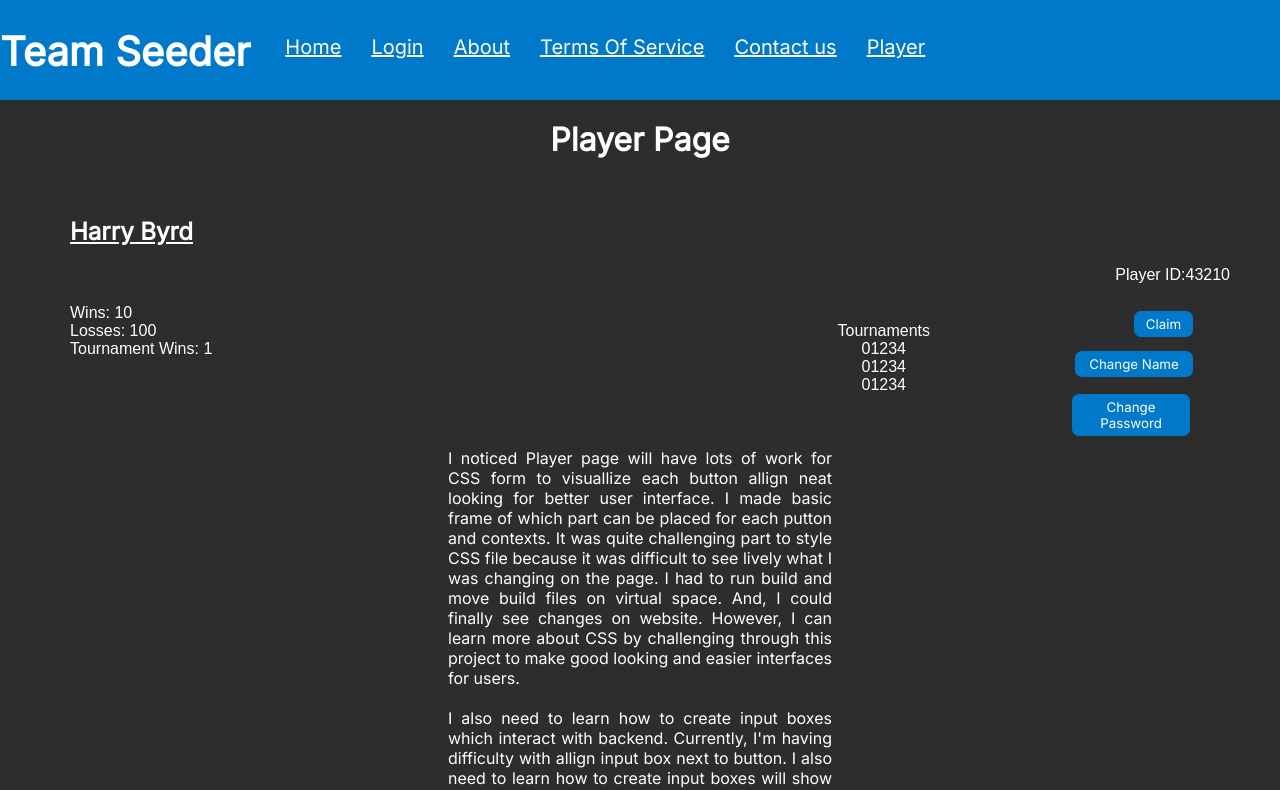
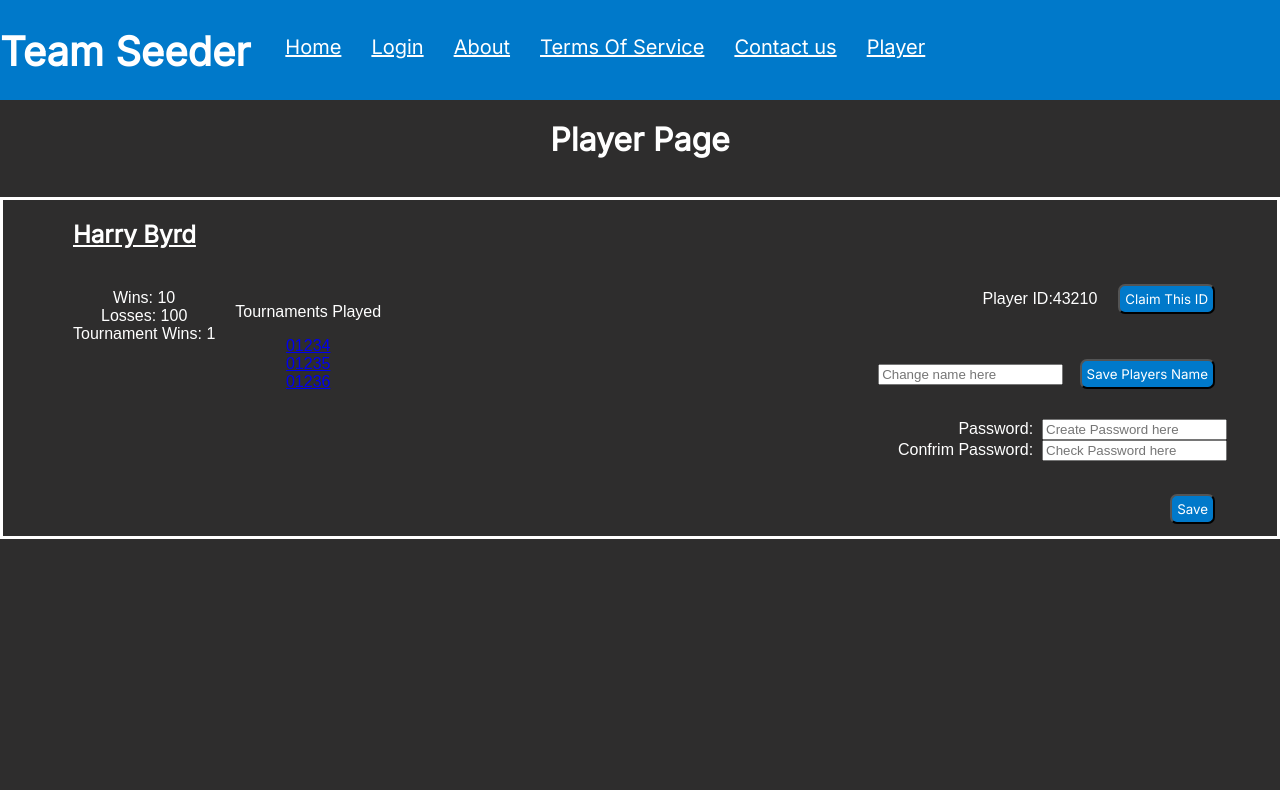
Before and after one commit to jpkravcik/team-seeder, a React (Create React App) app: page /Player in a window 1280 px wide. Shown: the top 790 px of the page. Built offline with nearby package versions, Linux system fonts and the light colour scheme; no server answers.

Commit message:
Player page CSS fixed

```diff
--- a/src/App.css
+++ b/src/App.css
@@ -386,32 +386,117 @@
 .playerWrapper{
     text-align: center;
     color: white;
-    height: 100%;
+    height: 1000px;
     width: 100%;
     background-color: rgb(46, 45, 45);
 
 }
-.playerWrapper p{
-    margin: 5px;
-}
-
-/* Change the h1 margin and padding, the default setting made the white space */
 .playerWrapper h1{
     padding: 20px;
     margin: 0px;
     font-family: Inter;
 }
+
+/*Below the Player page title*/
+.playerForm_Container{
+    border:  solid;
+    overflow: hidden;
+    padding-left: 50px;
+    padding-right: 50px;
+}
+
+/* Change the h1 margin and padding, the default setting made the white space */
+
 .playerWrapper h2{
     padding: 20px;
     margin: 0px;
     text-align: left;
     font-family: Inter;
     text-decoration: underline;
+
 }
-.playerIDprintCSS{
+
+
+/*Wins /Loses /tournamnet wins*/
+.playerStats_Left{
+    float: left;
+    padding: 20px;
+}
+.playerTournamentsNums_Center{
+    float: left;
+    height: 150;
+    right: 300px;
+}
+
+.playerEditArea_Right{
+    float: none;
     text-align: right;
 }
-/*Buttons*/
+
+.playerInputButton_Container{
+    overflow: hidden;
+    text-align: right;
+}
+
+/*Player Input Boxes*/
+/*PlayerButtons*/
+.playerclaim_Button{
+    display: block;
+    display: inline-block;
+    padding: 5px;
+    margin: 12px;
+    margin-top: 15px;
+
+    color: white;
+    background-color: rgb(0, 121, 202);
+
+    border-radius: 7px;
+    font-family: Inter;
+}
+.playerChangeName_Button{
+    display: block;
+    display: inline-block;
+    padding: 5px;
+    margin: 12px;
+    margin-top: 15px;
+
+    color: white;
+    background-color: rgb(0, 121, 202);
+
+    border-radius: 7px;
+    font-family: Inter;
+}
+
+.playerChangePss_Button{
+    display: block;
+    display: inline-block;
+    padding: 5px;
+    margin: 12px;
+    margin-top: 15px;
+
+    color: white;
+    background-color: rgb(0, 121, 202);
+
+    border-radius: 7px;
+    font-family: Inter;
+}
+
+
+
+
+/*
+
+
+    padding: 5px;
+    margin: 7px;
+    width: 5%;
+    color: white;
+    background-color: rgb(0, 121, 202);
+    border: none;
+    border-radius: 7px;
+    font-family: Inter;
+}
+
 .playerclaimButton{
     padding: 5px;
     margin: 7px;
@@ -456,23 +541,10 @@
     top: 100px;
 
 }
+*/
 
-.playerDescription{
-    padding-left: 50px;
-    padding-right: 50px;
-}
-.playerStats{
-    position: relative;
-    text-align: left;
-    padding: 20px;
-}
-.playerTournaments{
-    position: absolute;
-    text-align: center;
-    height: 150;
-    right: 300px;
 
-}
+
 .playerWrapper .playerComment{
     display: flex;
     flex-direction: column;
--- a/src/components/Player.js
+++ b/src/components/Player.js
@@ -1,64 +1,73 @@
 import { useHistory } from "react-router"
+import React, {useState} from "react";
+
+
 
 const Player = () => {
     const history = useHistory();
+
     return (
         <div className = "playerWrapper">
             <h1>Player Page</h1>
 
             <br />
-            <form className = "playerForm">
+            <div className = "playerForm_Container">
                <div className="playerDescription">
 
                     <h2>Harry Byrd</h2>
 
-                    <div className="playerIDprintCSS">Player ID:43210</div>
 
-                    <div className = "playerStats">
 
-                        Wins: 10
-                        <div className="playerTournaments">Tournaments<br/>01234<br/>01234<br/>01234</div>
-                        <button type="button" className="playerclaimButton">Claim</button>
-
-                        <button type="button" className="playerChangeNameButton">Change Name</button>
-
-                        <button type="button" className="playerChangePssButton">Change Password</button>
-
-                        <br/>
+                    <div className = "playerStats_Left">
+                        Wins: 10 <br/>
                         Losses: 100<br/>
                         Tournament Wins: 1<br/>
+                    </div>
+
+                    <div className="playerTournamentsNums_Center">
+                        <br/>
+                        <p>Tournaments Played<br/></p>
+                        <a href="Player">01234</a><br/>
+                        <a href="Player">01235</a><br/>
+                        <a href="Player">01236</a><br/>
+                    </div>
+                    <div className="playerEditArea_Right">
+                        <div className="playerIDNumber">
+                            Player ID:43210 &nbsp;
+
+                            <button type="button" onClick={() => history.push('/Player')} className="playerclaim_Button">
+                                Claim This ID
+                            </button>
+
+                        </div>
+
+                            <div className="playerInputButton_Container">
+                                <br/>
+                                    <input type="plyaerName_Input"
+                                    placeholder="Change name here"/>
+                                    &nbsp;
+                                    <button type="button" onClick={() => history.push('/Player')} className="playerChangeName_Button">
+                                        Save Players Name
+                                    </button>
+                                <br/>
+                                <br/>
+                                    Password: &nbsp;
+                                    <input type="plyaerPassword_Input" placeholder="Create Password here"/>
+                                    <br/>
+                                    Confrim Password: &nbsp;
+                                    <input type="plyaerPasswordCheck_Input" placeholder="Check Password here"/>
+                                    <br/>
+                                    <br/>
+                                    <button type="submit" onClick={() => history.push('/Player')} className="playerChangePss_Button" >Save</button>
 
 
+                            </div>
 
                     </div>
 
                </div>
-            </form>
-            <div className = "playerComment">
-                    <p>
-                                <br/>
-                                <br/>
-                                I noticed Player page will have lots of work for CSS form to visuallize each button
-                                allign neat looking for better user interface. I made basic frame of which part can be
-                                placed for each putton and contexts. It was quite challenging part to style CSS file
-                                because it was difficult to see lively what I was changing on the page. I had to run build
-                                and move build files on virtual space. And, I could finally see changes on website.
-                                However, I can learn more about CSS by challenging through this project to make good looking
-                                and easier interfaces for users.
-                                <br/>
-                                <br/>
-                                I also need to learn how to create input boxes which interact with backend. Currently, I'm having difficulty
-                                with allign input box next to button.
-                                I also need to learn how to create input boxes will show up when button is clicked by users.
-                                <br/>
-                                <br/>
-                                Overall, most of itmes on Player page need to be created with higly focusing on user interfaces
-                                since this page is for presenting all the data of each players on tournament.
-                                And, making sure that each input boxes/buttons/contexts are pulling correctly by backend data.
+            </div>
 
-
-                    </p>
-                </div>
         </div>
     )
 }
```
